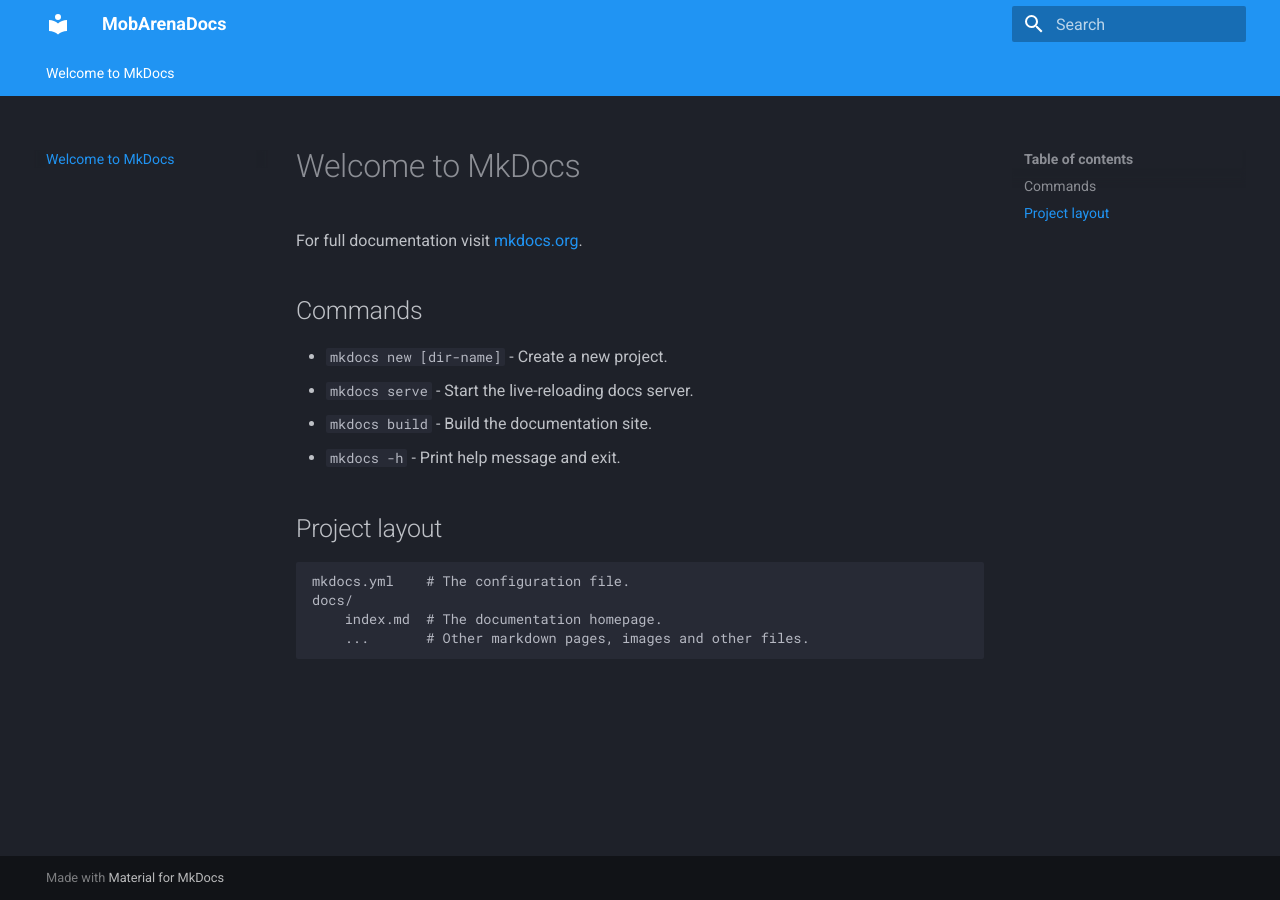
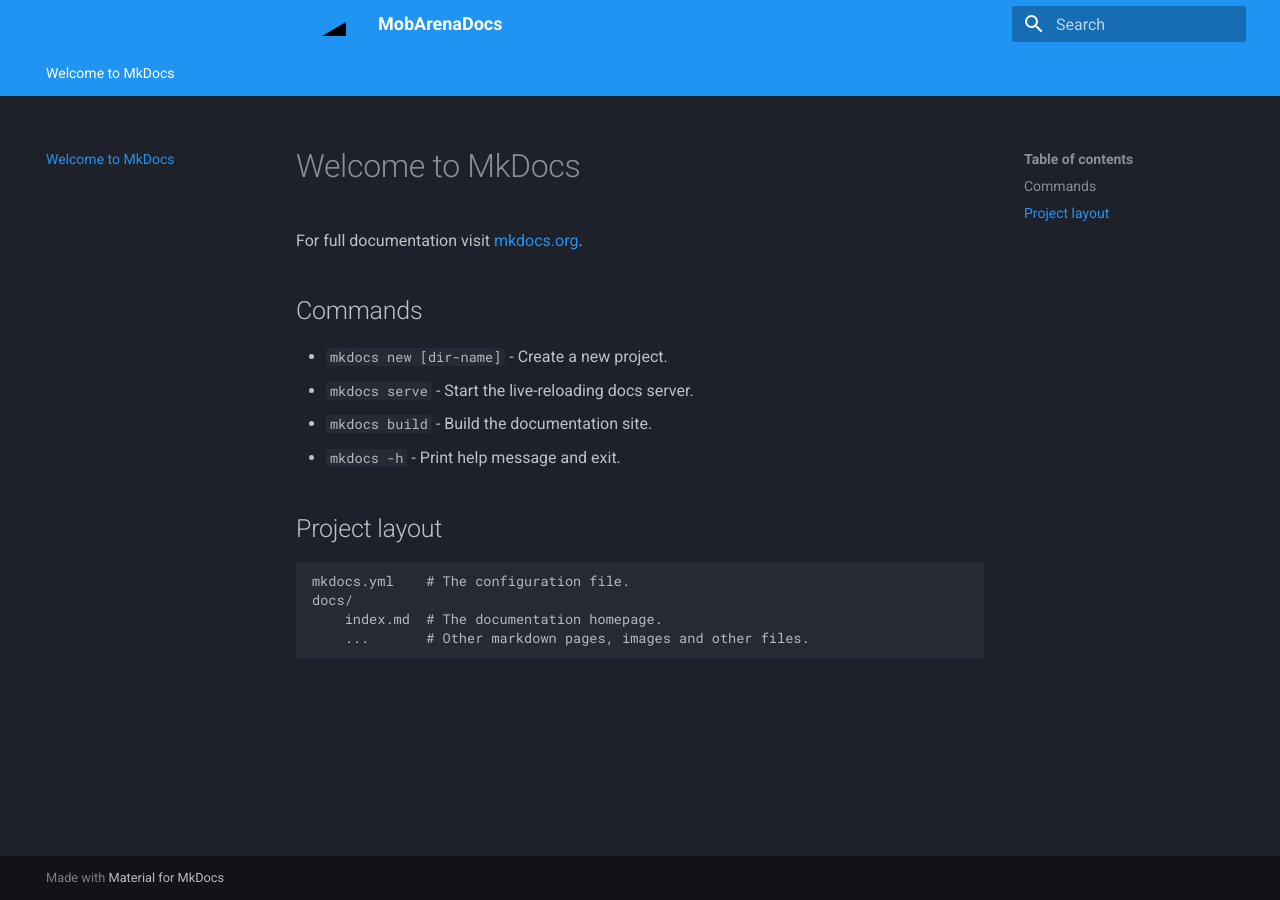
Before and after one commit to TheTecnoKing/MobArena, an MkDocs documentation site: the page built from docs/index.md, in a window 1280 px wide. Built offline with MkDocs 1.6.1 and Material for MkDocs 9.7.7, drawn with Linux system fonts in a browser that asks for light colours.

Commit message:
Fixed logo directory

```diff
--- a/mkdocs.yml
+++ b/mkdocs.yml
@@ -1,6 +1,7 @@
 site_name: MobArenaDocs
 theme:
   name: material
+  logo: assets/creeper-head.svg
   palette:
     scheme: slate
     primary: blue
```
